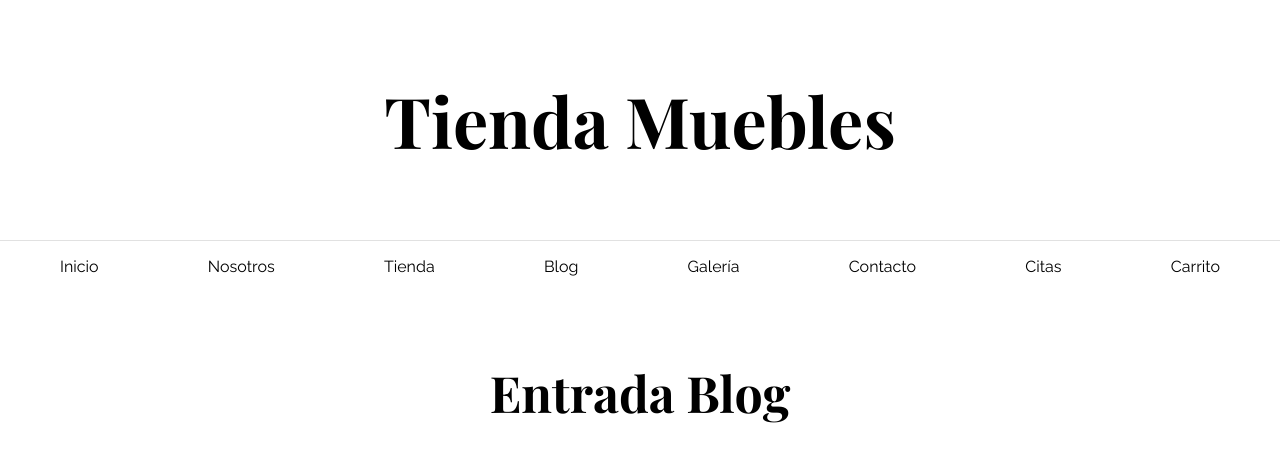
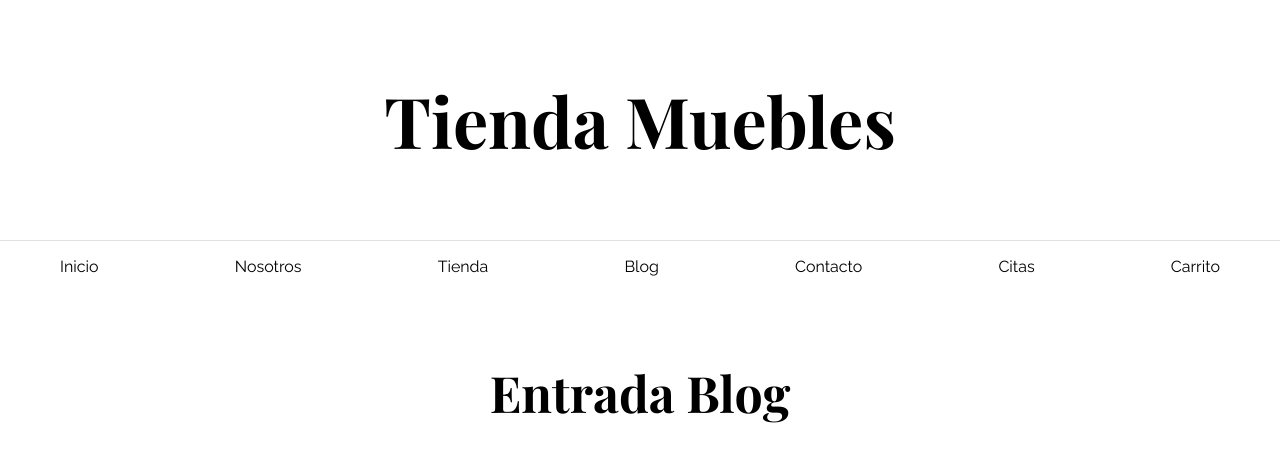
Before and after one commit to alexismartinez1461-png/muebleria-act, a PHP site: page /entrada.php in a window 1280 px wide. Shown: the top 475 px of the page. Run offline with PHP 8.4, Linux system fonts and the light colour scheme; data that the repository does not hold is empty.

Commit message:
entrada.php

```diff
--- a/muebleria/entrada.php
+++ b/muebleria/entrada.php
@@ -11,7 +11,6 @@ $nav_links = [
     'nosotros.php' => 'Nosotros',
     'tienda.php'   => 'Tienda',
     'blog.php'     => 'Blog',
-    'galeria.php'  => 'Galería',
     'contacto.php' => 'Contacto',
     'citas.php'    => 'Citas',
     'carrito.php'  => 'Carrito',
```
